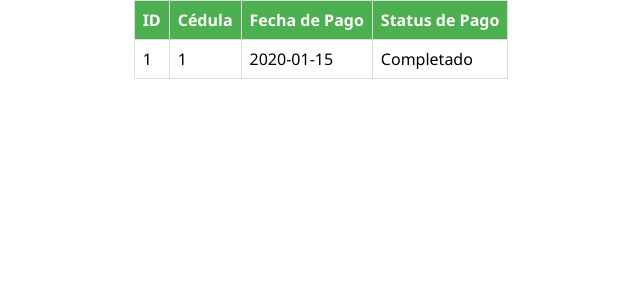
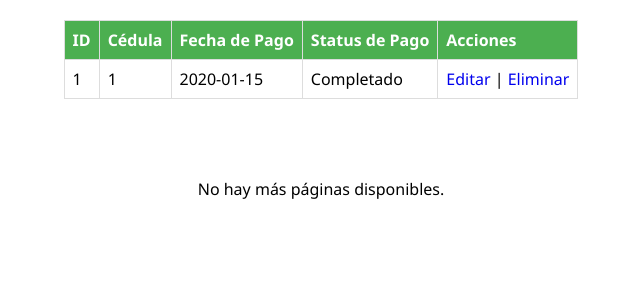
Before and after one commit to JoCker48/Proyec, a PHP site: page /index.php?vista=consulta_pagos_0 in a window 1280 px wide. Shown: the part 85-385 px from the top of the page, without its empty margins (319-959 px from the left). Run offline with PHP 8.4, Linux system fonts and the light colour scheme; the visitor is signed in with stand-in values (Sample User, id 1); tables that the repository leaves empty hold one stand-in row (values such as "Sample post").

Commit message:
consulta_pago.php

```diff
--- a/css/tabla.css
+++ b/css/tabla.css
@@ -1,6 +1,7 @@
 table {
     border-collapse: collapse;
     width: 100%;
+    padding-top: 20px;
   }
 
   th, td {
@@ -14,3 +15,38 @@
     background-color: #4CAF50;
     color: white;
   }
+ /* Estilos para la tabla */
+.tabla {
+  width: 100%;
+  border-collapse: collapse;
+  margin-bottom: 20px; /* Espacio entre la tabla y la paginación */
+}
+
+.tabla th, .tabla td {
+  border: 1px solid #ddd;
+  padding: 8px;
+  text-align: left;
+}
+
+/* Estilos para la paginación debajo de la tabla */
+.pagination {
+  text-align: center; /* Centrar la paginación */
+  margin-top: 230px; /* Espacio por encima de la paginación */
+}
+
+.pagination-item {
+  display: inline-block;
+  margin: 5px;
+}
+
+.pagination-item a {
+  padding: 10px 15px;
+  background-color: #007bff;
+  color: white;
+  text-decoration: none;
+  border-radius: 5px;
+}
+
+.pagination-item a:hover {
+  background-color: #0056b3;
+}
--- a/php/consulta_pago.php
+++ b/php/consulta_pago.php
@@ -1,32 +1,78 @@
 <head>
     <link rel="stylesheet" href="../css/tabla.css">
 </head>
+
 <?php
 include_once './php/main.php';
 // Conectar a la base de datos
+// Conectar a la base de datos
 $db = conexion();
 
+// Definir el número de resultados por página
+$results_per_page = 10; // Cambia este número según lo que necesites
 
-$sql = "SELECT id, cedula, fechaP, statusP FROM pagos";
+// Saber en qué página está el usuario
+if (isset($_GET['page'])) {
+    $page = $_GET['page'];
+} else {
+    $page = 1;
+}
+
+// Calcular el número inicial de resultados para la consulta SQL
+$start_from = ($page - 1) * $results_per_page;
+
+// Consultar el número total de registros en la tabla para calcular el número de páginas
+$sql_total = "SELECT COUNT(id) AS total FROM pagos";
+$result_total = $db->query($sql_total);
+$row_total = $result_total->fetch_assoc();
+
+// Asegúrate de que haya un resultado antes de usar la variable
+if ($row_total) {
+    $total_records = $row_total['total']; // Total de registros
+    $total_pages = ceil($total_records / $results_per_page); // Número total de páginas
+}
+
+// Consultar con paginación
+$sql = "SELECT id, cedula, fechaP, statusP FROM pagos LIMIT ?, ?";
 $stmt = $db->prepare($sql);
+$stmt->bind_param("ii", $start_from, $results_per_page);
 $stmt->execute();
 $result = $stmt->get_result();
 
-
 if ($result->num_rows > 0) {
-    echo "<table class='tabla'><tr><th>ID</th><th>Cédula</th><th>Fecha de Pago</th><th>Status de Pago</th></tr>";
+    echo "<table class='tabla'><tr><th>ID</th><th>Cédula</th><th>Fecha de Pago</th><th>Status de Pago</th><th>Acciones</th></tr>";
 
     // Iterar sobre las filas de resultados
     while($row = $result->fetch_assoc()) {
-        // Traducir el campo statusP de TINYINT (0 o 1) a un valor legible
         $status = $row["statusP"] ? "Completado" : "Pendiente";
 
-        echo "<tr><td>" . htmlspecialchars($row["id"]). "</td>
-              <td>" . htmlspecialchars($row["cedula"]). "</td>
-              <td>" . htmlspecialchars($row["fechaP"]). "</td>
-              <td>" . htmlspecialchars($status). "</td></tr>";
+        echo "<tr>
+            <td>" . htmlspecialchars($row["id"]). "</td>
+            <td>" . htmlspecialchars($row["cedula"]). "</td>
+            <td>" . htmlspecialchars($row["fechaP"]). "</td>
+            <td>" . htmlspecialchars($status). "</td>
+            <td>
+                <a href='editar.php?id=" . htmlspecialchars($row["id"]) . "'>Editar</a> |
+                <a href='eliminar.php?id=" . htmlspecialchars($row["id"]) . "' onclick='return confirm(\"¿Estás seguro de eliminar este registro?\")'>Eliminar</a>
+            </td>
+        </tr>";
     }
     echo "</table>";
 } else {
     echo "0 resultados";
 }
+
+// Colocar la paginación fuera de la tabla
+if (isset($total_pages) && $total_pages > 1) {
+    echo "<div class='pagination'>";
+    for ($i = 1; $i <= $total_pages; $i++) {
+        echo "<div class='pagination-item'>
+                <a href='?vista=consulta_pagos_0&page=" . $i . "'>" . $i . "</a>
+              </div>";
+    }
+    echo "</div>";
+} else {
+    echo "<p>No hay más páginas disponibles.</p>";
+}
+
+?>
```
